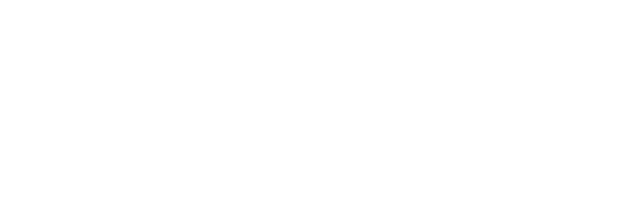
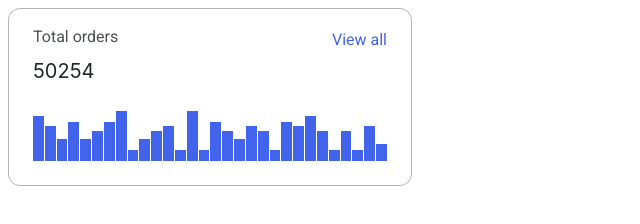
Before and after one commit to kashaeva-dev/htmlcss_helloword, a website: page 04-lection2/01-histogram/index.html in a window 1280 px wide. Shown: the whole page, without its empty margins (0-640 px from the left). Drawn offline with Linux system fonts and the light colour scheme.

Commit message:
Add histogram component

```diff
--- /dev/null
+++ b/04-lection2/01-histogram/histogram-container.css
@@ -0,0 +1,6 @@
+.histogram-container {
+    width: 354px;
+    border: 1px solid var(--grey-3);
+    border-radius: 12px;
+    padding: 0px 24px 24px;
+}
--- a/04-lection2/01-histogram/histogram.css
+++ b/04-lection2/01-histogram/histogram.css
@@ -0,0 +1,56 @@
+.histogram {
+    display: flex;
+    flex-direction: column;
+    justify-content: flex-start;
+}
+.histogram__first_line_container {
+    display: flex;
+    justify-content: space-between;
+}
+.histogram__title {
+    flex-grow: 1;
+    color: var(--Black, #212429);
+    font-size: 16px;
+    font-style: normal;
+    font-weight: 400;
+    line-height: 24px;
+    opacity: 0.8;
+    margin-bottom: 0px;
+}
+.histogram__view_link {
+    color: var(--blue);
+    text-align: right;
+    font-size: 16px;
+    font-style: normal;
+    font-weight: 400;
+    line-height: 24px;
+    padding-top: 3px;
+    margin-bottom: 0px;
+}
+.histogram__total_number {
+    flex-basis: 100%;
+    color: var(--Black, #212429);
+    font-family: Inter;
+    font-size: 20px;
+    font-style: normal;
+    font-weight: 400;
+    line-height: 26px;
+    margin-top: 6px;
+}
+.histogram__chart {
+    align-items: flex-end;
+    flex-grow: 1;
+    height: 50px;
+    display: flex;
+    flex-direction: row;
+    justify-content: space-between;
+    gap: 1px;
+}
+
+.histogram__range {
+    flex-basis: 9px;
+    flex-grow: 1;
+    height: 0%;
+    flex-shrink: 0;
+    background: var(--blue);
+}
--- a/04-lection2/01-histogram/index.html
+++ b/04-lection2/01-histogram/index.html
@@ -4,8 +4,49 @@
     <head>
         <link rel="stylesheet" href="../../assets/css/main.css">
         <link rel="stylesheet" href="./histogram.css">
+        <link rel="stylesheet" href="./histogram-container.css">
     </head>
     <body>
-
+        <div class="histogram-container">
+            <div class="histogram">
+                <div class="histogram__first_line_container">
+                    <p class="histogram__title">Total orders</p>
+                    <p class="histogram__view_link">View all</p>
+                </div>
+                <h4 class="histogram__total_number">50254</h4>
+                <div class="histogram__chart">
+                    <div class="histogram__range" style="height: 90%"></div>
+                    <div class="histogram__range" style="height: 70%"></div>
+                    <div class="histogram__range" style="height: 44%"></div>
+                    <div class="histogram__range" style="height: 78%"></div>
+                    <div class="histogram__range" style="height: 44%"></div>
+                    <div class="histogram__range" style="height: 60%"></div>
+                    <div class="histogram__range" style="height: 78%"></div>
+                    <div class="histogram__range" style="height: 100%"></div>
+                    <div class="histogram__range" style="height: 22%"></div>
+                    <div class="histogram__range" style="height: 44%"></div>
+                    <div class="histogram__range" style="height: 60%"></div>
+                    <div class="histogram__range" style="height: 70%"></div>
+                    <div class="histogram__range" style="height: 22%"></div>
+                    <div class="histogram__range" style="height: 100%"></div>
+                    <div class="histogram__range" style="height: 22%"></div>
+                    <div class="histogram__range" style="height: 78%"></div>
+                    <div class="histogram__range" style="height: 60%"></div>
+                    <div class="histogram__range" style="height: 44%"></div>
+                    <div class="histogram__range" style="height: 70%"></div>
+                    <div class="histogram__range" style="height: 60%"></div>
+                    <div class="histogram__range" style="height: 22%"></div>
+                    <div class="histogram__range" style="height: 78%"></div>
+                    <div class="histogram__range" style="height: 70%"></div>
+                    <div class="histogram__range" style="height: 90%"></div>
+                    <div class="histogram__range" style="height: 60%"></div>
+                    <div class="histogram__range" style="height: 22%"></div>
+                    <div class="histogram__range" style="height: 60%"></div>
+                    <div class="histogram__range" style="height: 22%"></div>
+                    <div class="histogram__range" style="height: 70%"></div>
+                    <div class="histogram__range" style="height: 34%"></div>
+                </div>
+            </div>
+        </div>
     </body>
 </html>
--- a/assets/css/main.css
+++ b/assets/css/main.css
@@ -11,7 +11,7 @@
     --black: #212429;
     --pink: #F784AD;
     --purple: #7048E8;
-    --blue: #374FC7;
+    --blue: #4263EB;
     --red: #F03D3E;
     --grey-1: #F8F9FA;
     --grey-2: #DDE2E5;
```
